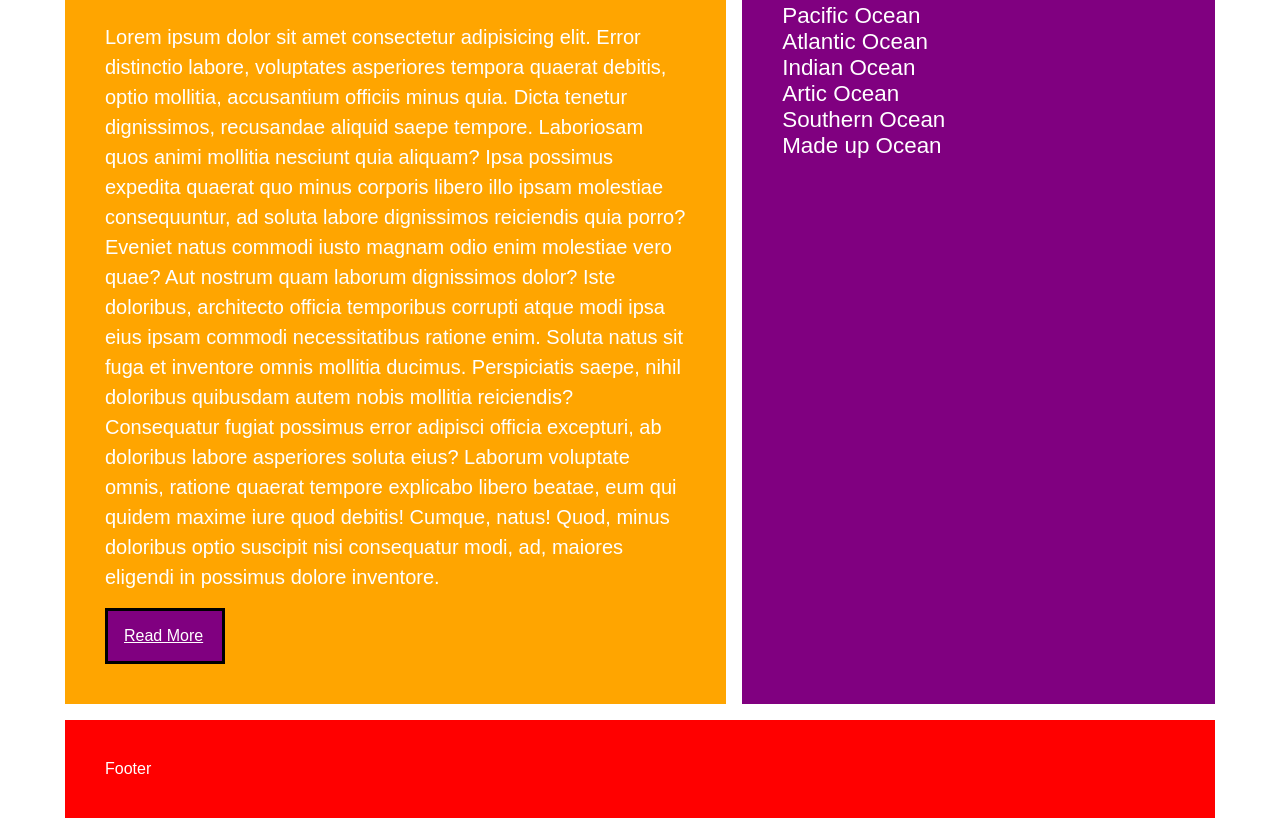
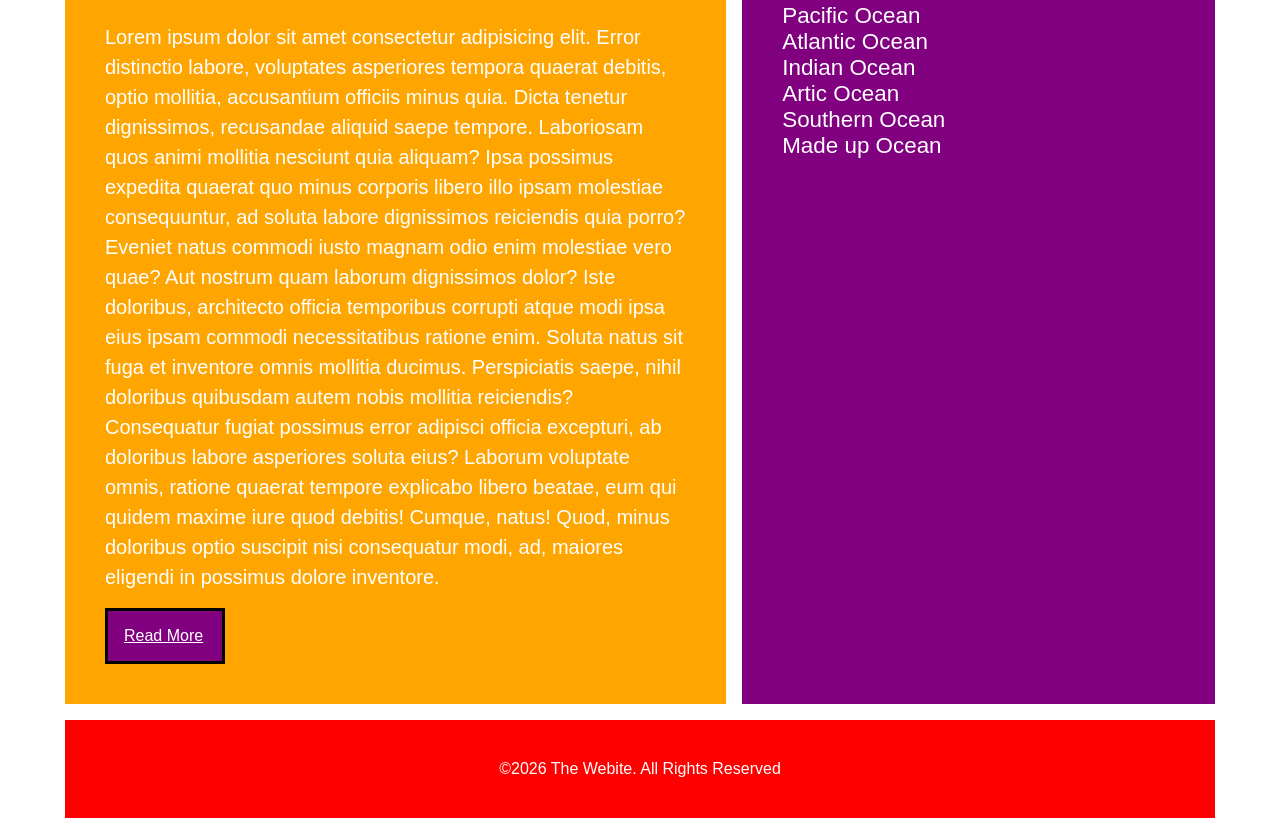
Before and after one commit to AllenCodess/grid-template-website, a plain HTML site: page index.html in a window 1280 px wide. Shown: the part 729-1547 px from the top of the page. Drawn offline with Linux system fonts and the light colour scheme.

Commit message:
did the footer

```diff
--- a/index.html
+++ b/index.html
@@ -65,7 +65,11 @@
                     </ul>
                 </div>
             </aside>
-            <footer>Footer</footer>
+            <footer>
+                <p class="copyright-text">
+                    &copy;2026 The Webite. All Rights Reserved
+                </p>
+            </footer>
         </div>
     </div>
 </body>
--- a/style.css
+++ b/style.css
@@ -228,3 +228,7 @@
     background-color: red;
     grid-area: footer;
 }
+
+.copyright-text {
+    text-align: center;
+}
```
